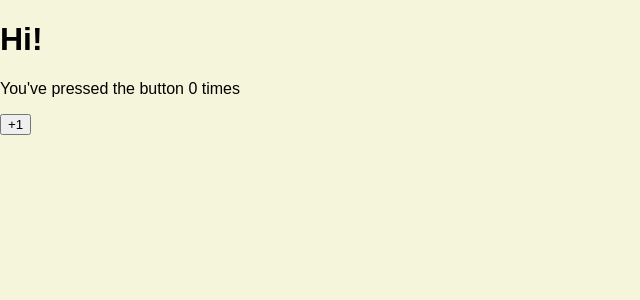
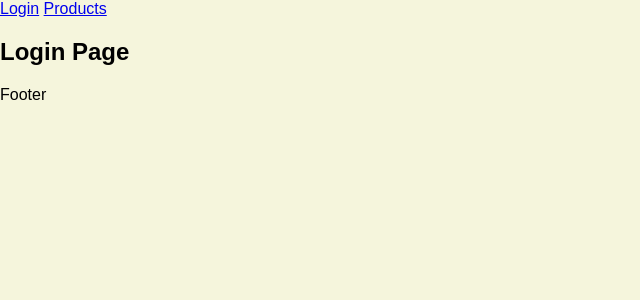
Before and after one commit to Milchick999/spa-react-3, a React app: page /login in a window 1280 px wide. Shown: the top 300 px of the page, without its empty margins (0-640 px from the left). Built offline with nearby package versions, Linux system fonts and the light colour scheme.

Commit message:
feat: Add routing and initial pages structure

```diff
--- a/package.json
+++ b/package.json
@@ -21,7 +21,8 @@
   "homepage": "https://github.com/Milchick999/spa-react-3#readme",
   "dependencies": {
     "react": "^19.2.3",
-    "react-dom": "^19.2.3"
+    "react-dom": "^19.2.3",
+    "react-router-dom": "^7.11.0"
   },
   "devDependencies": {
     "@babel/core": "^7.28.5",
--- a/src/App.jsx
+++ b/src/App.jsx
@@ -1,16 +1,23 @@
-import { useState } from 'react';
+import { Routes, Route, Navigate } from 'react-router-dom';
+import MainLayout from './layouts/MainLayout';
+import Login from './pages/Login';
+import Products from './pages/Products';
+import ProductDetails from './pages/ProductDetails';
+import NotFound from './pages/NotFound';
 
 function App() {
-  const [count, setCount] = useState(0);
+  return (
+    <Routes>
+      <Route path="/" element={<MainLayout />}>
+        <Route index element={<Navigate to="/login" />} />
 
-  return (
-    <div>
-      <h1>Hi!</h1>
-      <p>You've pressed the button {count} times</p>
-      <button onClick={() => setCount(count + 1)}>
-        +1
-      </button>
-    </div>
+        <Route path="/login" element={<Login />} />
+        <Route path="/products" element={<Products />} />
+        <Route path="/products/:id" element={<ProductDetails />} />
+
+        <Route path='*' element={<NotFound />} />
+      </Route>
+    </Routes>
   );
 }
 
--- /dev/null
+++ b/src/layouts/MainLayout.jsx
@@ -0,0 +1,24 @@
+import { Outlet, Link } from 'react-router-dom';
+
+function MainLayout() {
+  return (
+    <>
+      <header>
+        <nav>
+          <Link to="/login">Login</Link> {" "}
+          <Link to="/products">Products</Link>
+        </nav>
+      </header>
+
+      <main>
+        <Outlet />
+      </main>
+
+      <footer>
+        <p>Footer</p>
+      </footer>
+    </>
+  );
+}
+
+export default MainLayout;
--- a/src/main.jsx
+++ b/src/main.jsx
@@ -1,7 +1,10 @@
 import { createRoot } from 'react-dom/client';
+import { BrowserRouter } from 'react-router-dom';
 import App from './App';
 import './index.css';
 
 createRoot(document.getElementById('root')).render(
-  <App />
+  <BrowserRouter>
+    <App />
+  </BrowserRouter>
 );
--- /dev/null
+++ b/src/pages/Login.jsx
@@ -0,0 +1,5 @@
+function Login() {
+  return <h2>Login Page</h2>;
+}
+
+export default Login;
--- /dev/null
+++ b/src/pages/NotFound.jsx
@@ -0,0 +1,12 @@
+import { Link } from 'react-router-dom'
+
+function NotFound() {
+  return (
+    <div>
+      <h2>404 — Page not found</h2>
+      <Link to="/login">Back to Login</Link>
+    </div>
+  )
+}
+
+export default NotFound;
--- /dev/null
+++ b/src/pages/ProductDetails.jsx
@@ -0,0 +1,5 @@
+function ProductDetails() {
+  return <h2>Product Details Page</h2>;
+}
+
+export default ProductDetails;
--- /dev/null
+++ b/src/pages/Products.jsx
@@ -0,0 +1,5 @@
+function Products() {
+  return <h2>Products Page</h2>;
+}
+
+export default Products;
--- a/webpack.config.js
+++ b/webpack.config.js
@@ -10,6 +10,7 @@ module.exports = {
     path: path.resolve(__dirname, 'dist'),
     filename: 'bundle.js',
     clean: true,
+    publicPath: '/',
   },
 
   module: {
```
Also changed, not shown: 1 other file (tests, documents, lock files or other folders).
